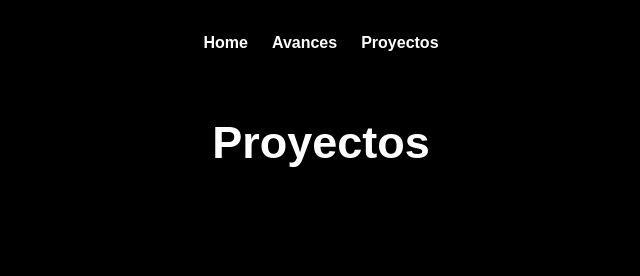
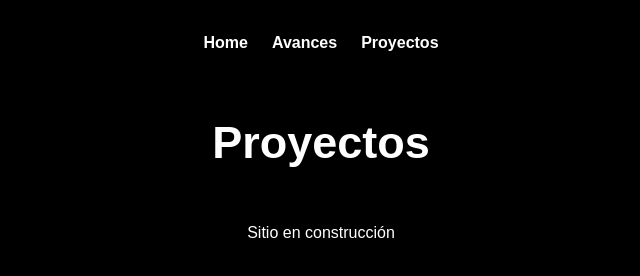
Before and after one commit to Thundeyyy/grupo3, a plain HTML site: page proyectos.html in a window 1280 px wide. Shown: the whole page, without its empty margins (319-959 px from the left). Drawn offline with Linux system fonts and the light colour scheme.

Commit message:
Cambio en proyectos.html
Aclaración de "Sitio en construcción"

```diff
--- a/proyectos.html
+++ b/proyectos.html
@@ -18,7 +18,7 @@
         </header>
         <main>
             <h1>Proyectos</h1>
-
+            <p>Sitio en construcción</p>
         </main>
     </body>
 </html>
```
